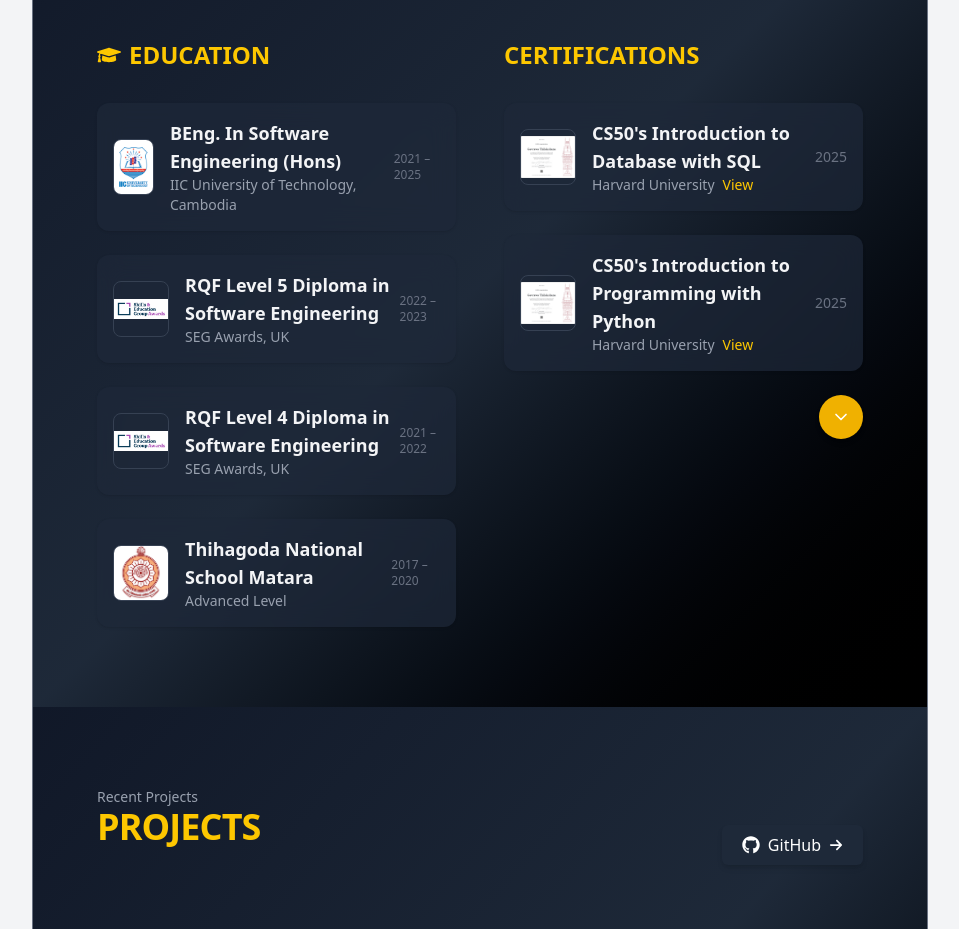
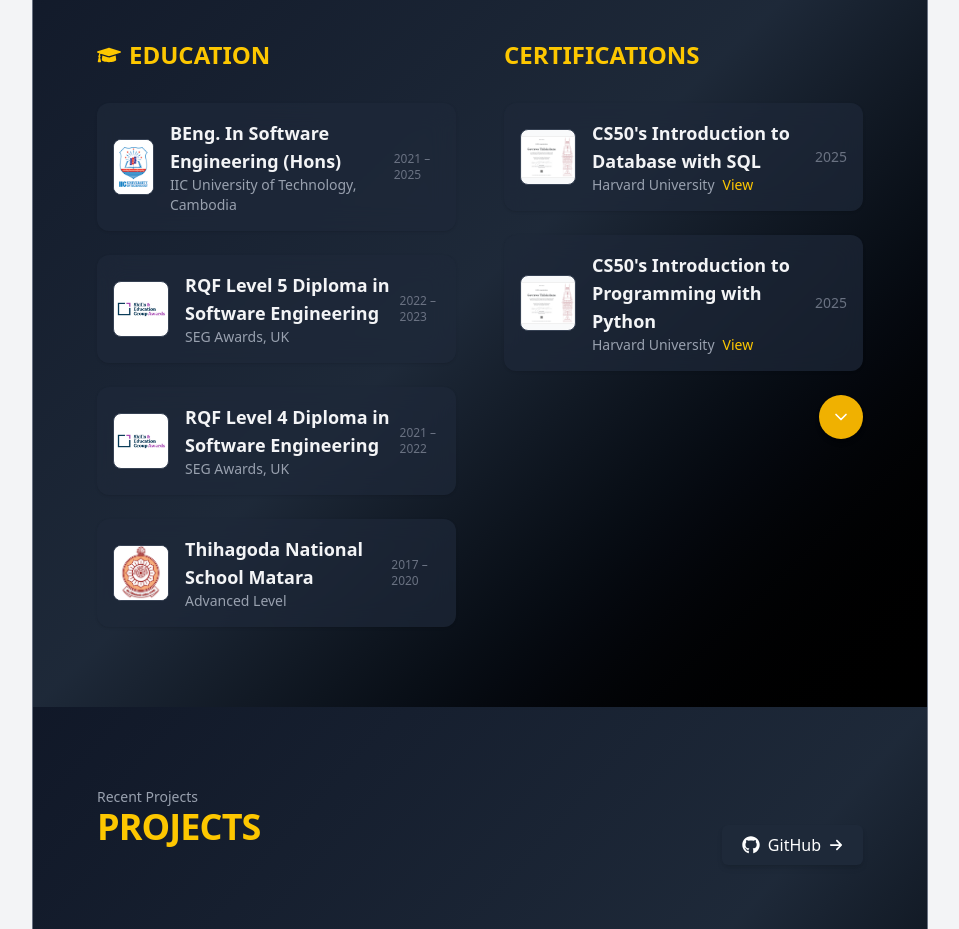
Before and after one commit to gthilakshana/my-portfolio, a Next.js app: page / in a window 1280 px wide. Shown: the part 1660-2589 px from the top of the page, without its empty margins (160-1119 px from the left). Built offline with nearby package versions, Linux system fonts and the light colour scheme.

Commit message:
resume Section Updated

```diff
--- a/components/ResumeSection.jsx
+++ b/components/ResumeSection.jsx
@@ -53,7 +53,7 @@
                                         <img
                                             src={edu.img}
                                             alt={edu.title}
-                                            className="w-14 h-14 object-contain rounded-lg border border-gray-700"
+                                            className="w-14 h-14 object-contain rounded-lg border bg-white border-gray-700"
                                         />
                                         <div>
                                             <h4 className="text-lg font-semibold text-gray-100">
@@ -94,7 +94,7 @@
                                             <img
                                                 src={cert.img}
                                                 alt={cert.title}
-                                                className="w-14 h-14 object-contain rounded-lg border border-gray-700"
+                                                className="w-14 h-14 object-contain rounded-lg border bg-gray-50  border-gray-700"
                                             />
                                             <div className="absolute inset-0 bg-black/0 group-hover:bg-black/40 flex items-center justify-center transition duration-300 rounded-lg">
                                                 <FiSearch className="text-white text-lg opacity-0 group-hover:opacity-100 transition duration-300" />
```
